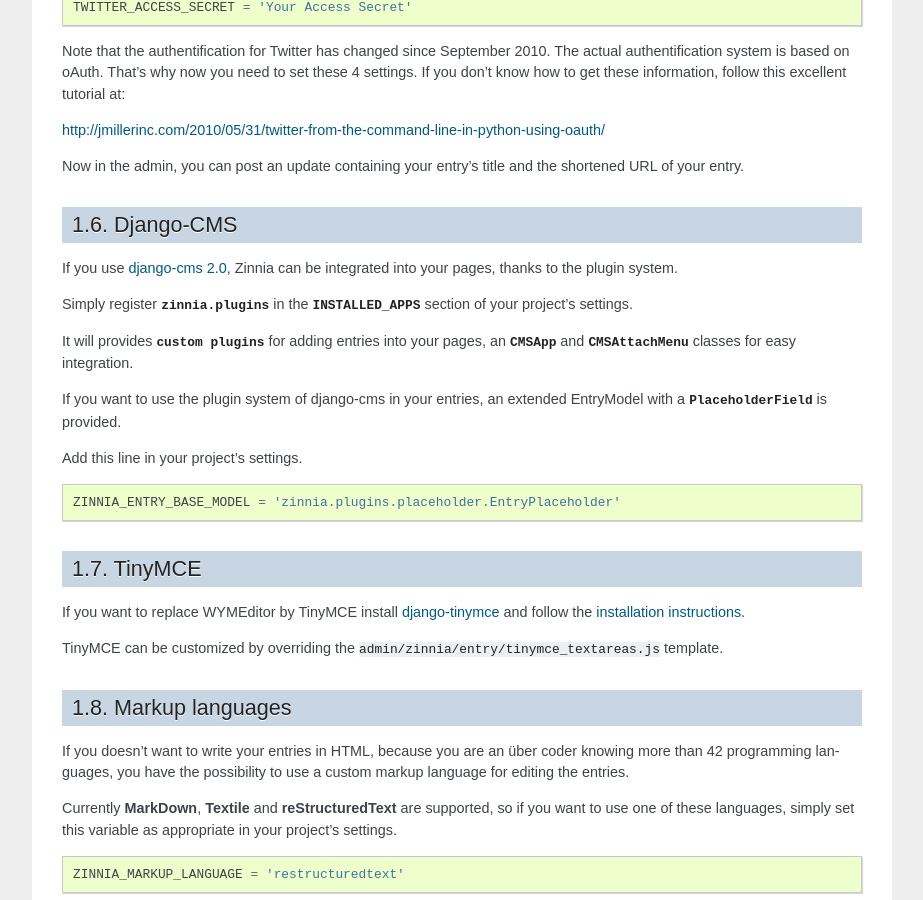
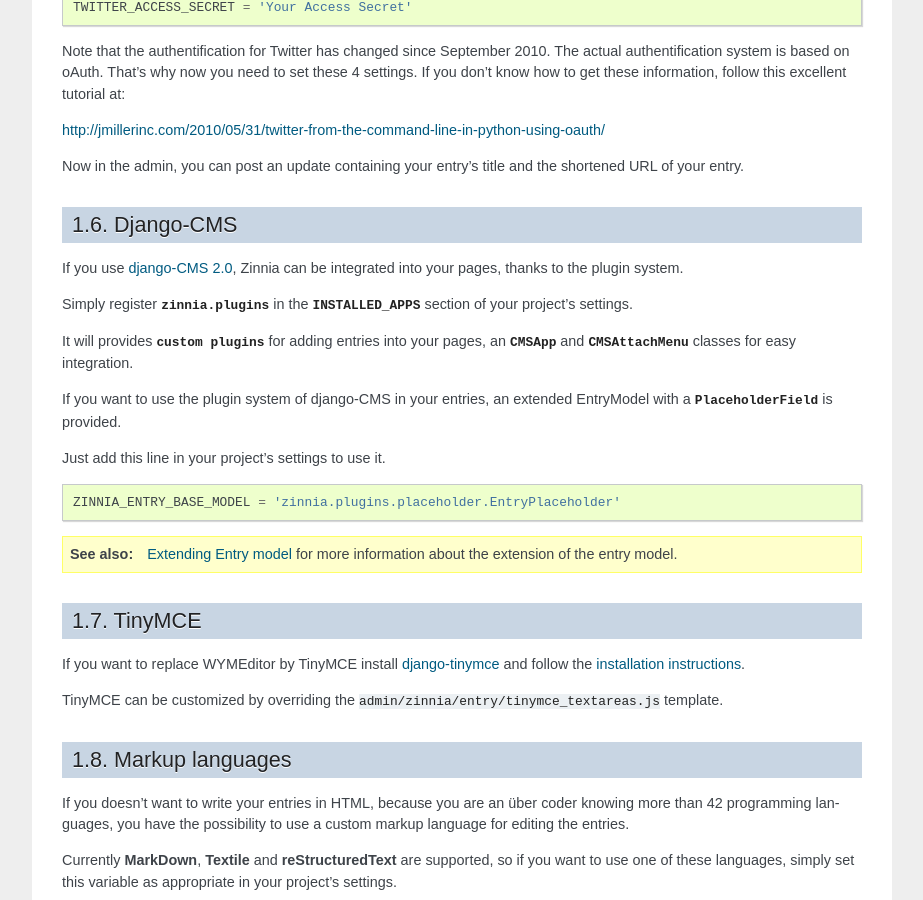
Before and after one commit to Holland1314qu/Fantomas42o, a Sphinx documentation site: the page built from docs/configuration.rst, in a window 1280 px wide and 900 px high, scrolled down 1711 px. Shown: the whole window, without its empty margins (198-1121 px from the left). Built offline with Sphinx 7.4.7, drawn with Linux system fonts in a browser that asks for light colours.

Commit message:
updating documentation

```diff
--- a/README.rst
+++ b/README.rst
@@ -44,6 +44,7 @@ More than a long speech, here the list of the main features :
 * `WordPress conversion utility`_
 * `WYMeditor`_, `TinyMCE`_ and `MarkItUp`_ support
 * Ready to use and extendables templates
+* `Compass`_ and `Sass3`_ integration.
 * `Windows Live Writer`_ compatibility
 
 Examples
@@ -56,7 +57,6 @@ or you can visit these websites who use Zinnia.
 * `Professional Web Studio`_.
 * `mixedCase`_.
 * `MadCad's Page`_.
-* `SysVar`_.
 * `Tryolabs`_.
 
 If you are a proud user of Zinnia, send me the URL of your website and I
@@ -93,13 +93,14 @@ More information and help available at these URLs :
 .. _`MarkItUp`: http://markitup.jaysalvat.com/
 .. _`Blogger conversion utility`: http://django-blog-zinnia.com/documentation/import_export/#from-blogger-to-zinnia
 .. _`WordPress conversion utility`: http://django-blog-zinnia.com/documentation/import_export/#from-wordpress-to-zinnia
+.. _`Compass`: http://compass-style.org/
+.. _`Sass3`: http://sass-lang.com/
 .. _`Windows Live Writer`: http://explore.live.com/windows-live-writer
 .. _`Fantomas' side`: http://fantomas.willbreak.it/blog/
 .. _`Mobile version`: http://m.fantomas.willbreak.it/blog/
 .. _`Professional Web Studio`: http://www.professionalwebstudio.com/en/weblog/
 .. _`mixedCase`: http://www.mixedcase.nl/articles/
 .. _`MadCad's Page`: http://mad-cad.net/blog/
-.. _`SysVar`: http://sysvar.net/
 .. _`Tryolabs`: http://www.tryolabs.com/Blog/
 .. _`Code repository`: https://github.com/Fantomas42/django-blog-zinnia
 .. _`Documentation`: http://django-blog-zinnia.com/documentation/
--- a/docs/configuration.rst
+++ b/docs/configuration.rst
@@ -129,7 +129,7 @@ Django-CMS
 
 .. module:: zinnia.plugins
 
-If you use `django-cms 2.0`_, Zinnia can be integrated into your pages,
+If you use `django-CMS 2.0`_, Zinnia can be integrated into your pages,
 thanks to the plugin system.
 
 Simply register :mod:`zinnia.plugins` in the :setting:`INSTALLED_APPS`
@@ -139,13 +139,17 @@ It will provides :class:`custom plugins<cms.plugin_base.CMSPluginBase>` for
 adding entries into your pages, an :class:`~cms.app_base.CMSApp` and
 :class:`~cms.menu_bases.CMSAttachMenu` classes for easy integration.
 
-If you want to use the plugin system of django-cms in your entries, an
+If you want to use the plugin system of django-CMS in your entries, an
 extended EntryModel with a :class:`~cms.models.fields.PlaceholderField` is
 provided.
 
-Add this line in your project's settings. ::
+Just add this line in your project's settings to use it. ::
 
   ZINNIA_ENTRY_BASE_MODEL = 'zinnia.plugins.placeholder.EntryPlaceholder'
+
+.. seealso::
+   :doc:`extending_entry_model` for more information about the extension
+   of the entry model.
 
 .. _zinnia-tinymce:
 
@@ -217,7 +221,7 @@ Insert something like this in your project's urls.py: ::
 .. _`TypePad AntiSpam`: http://antispam.typepad.com/
 .. _`django-bitly`: http://bitbucket.org/discovery/django-bitly/
 .. _`tweepy`: https://github.com/tweepy/tweepy
-.. _`django-cms 2.0`: http://www.django-cms.org/
+.. _`django-CMS 2.0`: http://www.django-cms.org/
 .. _`django-tinymce`: https://code.google.com/p/django-tinymce/
 .. _`installation instructions`: http://django-tinymce.googlecode.com/svn/trunk/docs/.build/html/index.html
 .. _`django-xmlrpc`: http://pypi.python.org/pypi/django-xmlrpc/
```
Also changed, not shown: docs/extending_entry_model.rst (+8 -7 lines), docs/faq.rst (+8 -3 lines).
